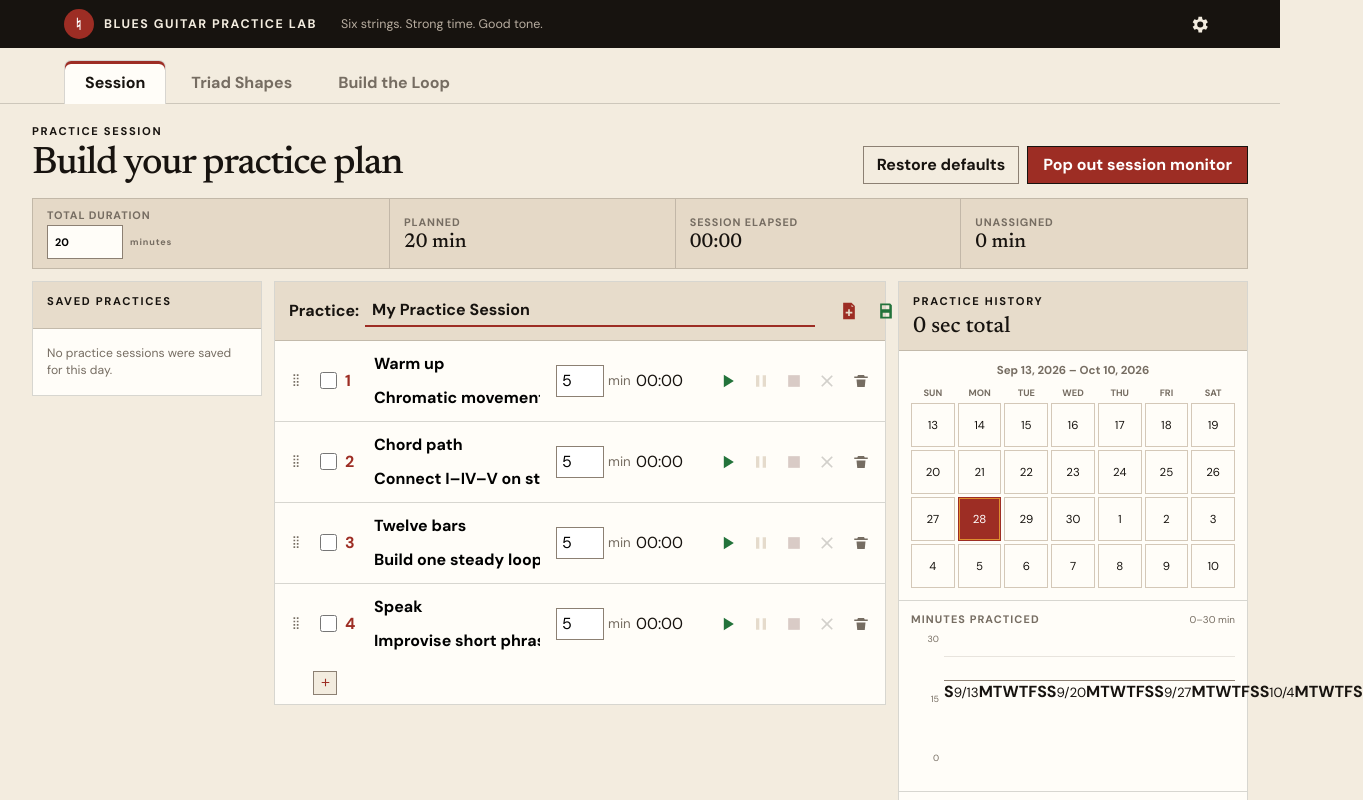
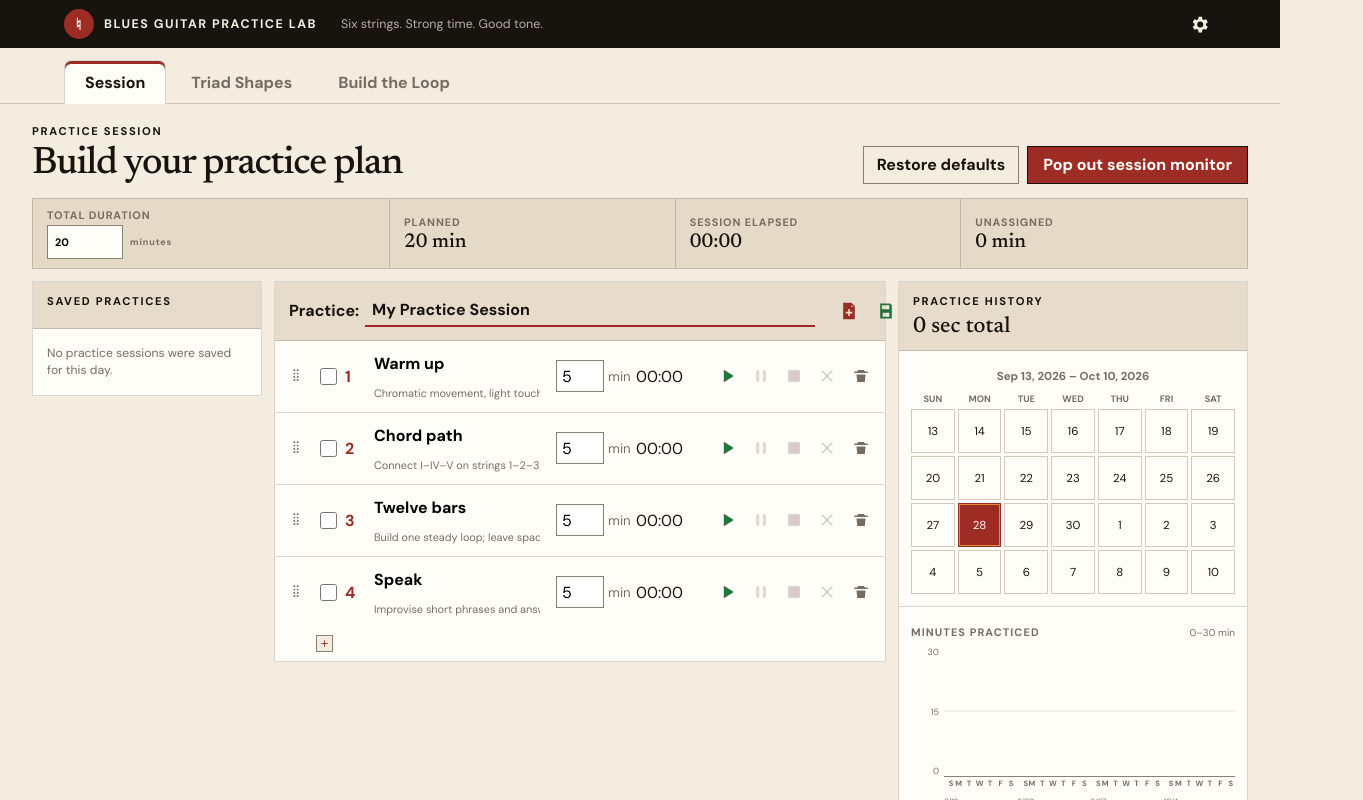
Before and after one commit to flyfisher1952/blues-guitar-practice-lab, an Angular app: page / in a window 1280 px wide. Shown: the top 800 px of the page, 1363 px wide, since content can reach past the window. Built offline with nearby package versions, Linux system fonts and the light colour scheme; what html-docx-js-typescript would draw is missing.

Commit message:
Refine daily practice editor and chart

```diff
--- a/src/app/app.component.css
+++ b/src/app/app.component.css
@@ -104,9 +104,9 @@ main { min-height: calc(100vh - 176px); }
 .new-session-button svg { width: 23px; height: 23px; fill: var(--red); }
 .save-practice-button { width: 34px; min-height: 34px; }
 .save-practice-button svg { width: 22px; height: 22px; fill: #23733b; }
-.add-division-box { width: 24px; height: 24px; min-height: 0; margin: 7px 12px 9px 38px; padding: 0; display: inline-flex; align-items: center; justify-content: center; border: 1px solid #8c8073; color: var(--ink); background: #f3ecdf; line-height: 0; cursor: pointer; }
+.add-division-box { width: 17px; height: 17px; min-height: 0; margin: 7px 12px 9px 41px; padding: 0; display: inline-flex; align-items: center; justify-content: center; border: 1px solid #8c8073; color: var(--ink); background: #f3ecdf; line-height: 0; cursor: pointer; }
 .add-division-box:hover { border-color: var(--red); background: #ebe0cf; }
-.add-division-box svg { width: 13px; height: 13px; display: block; flex: none; fill: var(--red); }
+.add-division-box svg { width: 11px; height: 11px; display: block; flex: none; fill: var(--red); }
 .segment-editor-list { display: grid; }
 .segment-editor { min-height: 58px; padding: 7px 9px; display: grid; grid-template-columns: 24px 42px minmax(130px, 1fr) 72px 66px auto 30px; align-items: center; gap: 8px; border-bottom: 1px solid var(--line); }
 .segment-editor:last-child { border-bottom: 0; }
@@ -121,7 +121,10 @@ main { min-height: calc(100vh - 176px); }
 .segment-number { color: var(--red); font-weight: 800; }
 .segment-name { min-width: 0; display: grid; gap: 2px; }
 .segment-name input { width: 100%; min-height: 32px; padding: 0 7px; border: 1px solid transparent; background: transparent; font-weight: 700; }
-.segment-name input:hover, .segment-name input:focus { border-color: #8c8073; background: white; }
+.segment-name input[readonly] { cursor: text; }
+.segment-name input:hover, .segment-name input:focus, .segment-name input:not([readonly]) { border-color: #8c8073; background: white; }
+.segment-name input.segment-hint-input { min-height: 23px; color: var(--muted); font-size: .68rem; font-weight: 400; }
+.segment-name input.segment-hint-input::placeholder { color: #9a9085; font-style: italic; }
 .segment-name small { overflow: hidden; color: var(--muted); font-size: .68rem; text-overflow: ellipsis; white-space: nowrap; }
 .segment-duration { display: flex; align-items: center; gap: 4px; }
 .segment-duration input { width: 48px; min-height: 32px; padding: 0 5px; border: 1px solid #8c8073; background: white; }
@@ -139,7 +142,7 @@ main { min-height: calc(100vh - 176px); }
 .activity-totals span { overflow: hidden; text-overflow: ellipsis; white-space: nowrap; }
 .practice-history h3 { margin: 12px 14px 5px; color: var(--muted); font-size: .68rem; letter-spacing: .1em; text-transform: uppercase; }
 .recent-history > div:last-child { border-bottom: 0; }
-.practice-calendar { padding: 12px; border-bottom: 1px solid var(--line); }
+.practice-calendar { padding: 18px 12px 12px; border-bottom: 1px solid var(--line); }
 .calendar-range { margin-bottom: 9px; color: var(--muted); font-size: .72rem; font-weight: 700; text-align: center; }
 .calendar-weekdays, .calendar-days { display: grid; grid-template-columns: repeat(7, minmax(0, 1fr)); gap: 3px; }
 .calendar-weekdays { margin-bottom: 4px; }
@@ -150,16 +153,21 @@ main { min-height: calc(100vh - 176px); }
 .calendar-days button.selected { color: white; border-color: var(--red); background: var(--red); }
 .calendar-days button strong { position: absolute; right: 3px; bottom: 1px; color: #23733b; font-size: .72rem; }
 .calendar-days button.selected strong { color: #c9f0d2; }
-.practice-chart { padding: 11px 12px 13px; border-bottom: 1px solid var(--line); }
+.practice-chart { padding: 18px 12px 13px; border-bottom: 1px solid var(--line); }
 .chart-heading { margin-bottom: 7px; display: flex; align-items: baseline; justify-content: space-between; gap: 8px; }
 .practice-chart .chart-heading h3 { margin: 0; }
 .chart-heading span { color: var(--muted); font-size: .62rem; }
-.chart-body { height: 145px; display: grid; grid-template-columns: 28px minmax(0, 1fr); gap: 5px; }
-.chart-axis { padding: 0 0 14px; display: flex; flex-direction: column; justify-content: space-between; color: var(--muted); font-size: .56rem; text-align: right; }
+.chart-body { height: 165px; display: grid; grid-template-columns: 28px minmax(0, 1fr); gap: 5px; }
+.chart-axis { padding: 0 0 34px; display: flex; flex-direction: column; justify-content: space-between; color: var(--muted); font-size: .56rem; text-align: right; }
+.chart-plot { min-width: 0; display: grid; grid-template-rows: minmax(0, 1fr) 34px; }
 .chart-grid { padding-top: 3px; display: grid; grid-template-columns: repeat(28, minmax(2px, 1fr)); align-items: end; gap: 2px; border-bottom: 1px solid #8c8073; background: repeating-linear-gradient(to bottom, transparent 0, transparent calc(50% - 1px), rgba(140, 128, 115, .2) 50%, transparent calc(50% + 1px)); }
 .chart-grid button { height: 100%; min-width: 0; padding: 0; display: flex; align-items: flex-end; border: 0; background: transparent; cursor: pointer; }
 .chart-bar { width: 100%; min-height: 0; display: block; background: #23733b; }
 .chart-grid button:hover .chart-bar, .chart-grid button.selected .chart-bar { background: var(--red); }
+.chart-x-labels { display: grid; grid-template-columns: repeat(28, minmax(2px, 1fr)); gap: 2px; }
+.chart-x-labels > span { min-width: 0; padding-top: 3px; display: grid; justify-items: center; color: var(--muted); font-size: .48rem; line-height: 1; }
+.chart-x-labels b { font-weight: 700; }
+.chart-x-labels small { margin-top: 4px; overflow: visible; font-size: .48rem; white-space: nowrap; }
 .session-monitor { width: min(560px, calc(100vw - 32px)); max-height: calc(100vh - 130px); position: fixed; right: 18px; bottom: 18px; z-index: 60; overflow-y: auto; color: var(--ink); background: #fffdf8; border: 1px solid #5f564c; box-shadow: 0 18px 55px rgba(23, 19, 15, .38); }
 .session-monitor > header { padding: 12px 14px; position: sticky; top: 0; z-index: 2; display: flex; align-items: start; justify-content: space-between; background: #e7dccb; border-bottom: 1px solid var(--line); }
 .session-monitor h2 { margin: 0; font: 1.5rem/1 "Newsreader", serif; }
```
